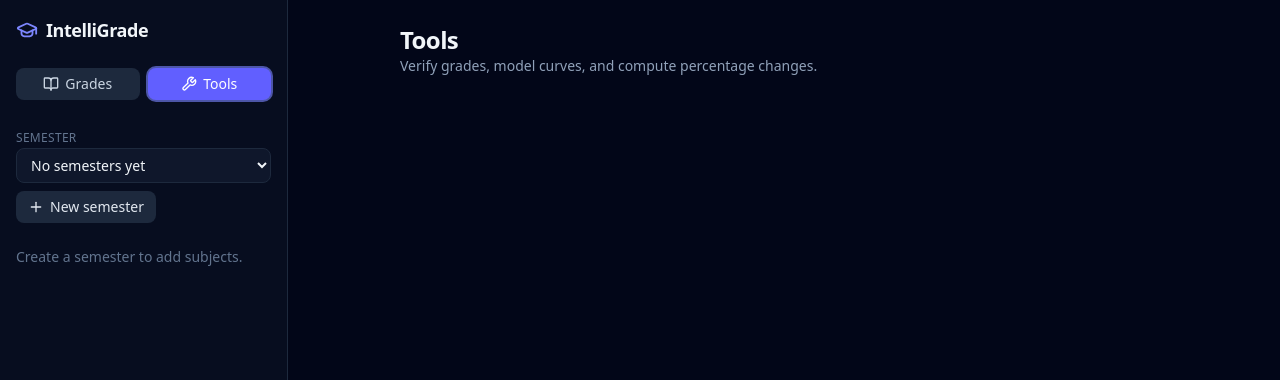
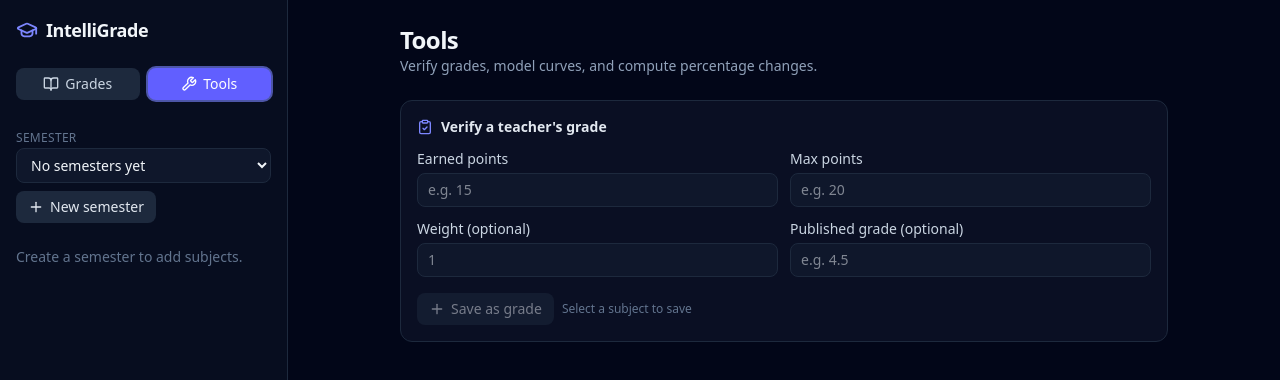
Before and after one commit to olivierluethy/IntelliGrade, a React (Vite) app: page / in a window 1280 px wide. Both pictures are taken after a click on the button "Tools". Shown: the top 380 px of the page. Built offline with nearby package versions, Linux system fonts and the light colour scheme; the HTML template or start-up script is replaced by a standard one.

Commit message:
feat(ui): add teacher-grade verification calculator

```diff
--- a/src/features/tools/ToolsPage.tsx
+++ b/src/features/tools/ToolsPage.tsx
@@ -1,6 +1,14 @@
+import { useStore } from "../../store/useStore";
+import { getScale } from "../../domain/grade-scale";
+import { VerificationCalculator } from "./VerificationCalculator";
+
 type Props = { semesterId: string | null; subjectId: string | null };
 
-export function ToolsPage(_props: Props) {
+export function ToolsPage({ semesterId, subjectId }: Props) {
+  const data = useStore((s) => s.data);
+  const semester = data.semesters.find((s) => s.id === semesterId);
+  const scale = getScale(semester?.scaleId ?? "swiss");
+
   return (
     <div className="mx-auto max-w-3xl space-y-6">
       <header>
@@ -9,7 +17,8 @@ export function ToolsPage(_props: Props) {
           Verify grades, model curves, and compute percentage changes.
         </p>
       </header>
-      {/* Calculator cards added in Tasks 6–8 */}
+      <VerificationCalculator scale={scale} semesterId={semesterId} subjectId={subjectId} />
+      {/* CurveCalculator (Task 7) and GradeChangeCalculator (Task 8) added below */}
     </div>
   );
 }
--- /dev/null
+++ b/src/features/tools/VerificationCalculator.tsx
@@ -0,0 +1,82 @@
+import { useState } from "react";
+import { verifyGrade } from "../../domain/verify";
+import type { GradeScale } from "../../domain/grade-scale";
+import { useStore } from "../../store/useStore";
+import { NumberField } from "../../components/NumberField";
+import { Card } from "../../components/Card";
+import { Button } from "../../components/Button";
+import { ClipboardCheck, Plus } from "../../components/Icon";
+
+type Props = { scale: GradeScale; semesterId: string | null; subjectId: string | null };
+
+export function VerificationCalculator({ scale, semesterId, subjectId }: Props) {
+  const addGrade = useStore((s) => s.addGrade);
+  const [earned, setEarned] = useState("");
+  const [max, setMax] = useState("");
+  const [weight, setWeight] = useState("");
+  const [published, setPublished] = useState("");
+
+  const e = parseFloat(earned);
+  const m = parseFloat(max);
+  const pub = published.trim() === "" ? undefined : parseFloat(published);
+  const valid = !Number.isNaN(e) && !Number.isNaN(m) && m > 0;
+  const result = valid
+    ? verifyGrade(e, m, scale, pub !== undefined && !Number.isNaN(pub) ? pub : undefined)
+    : null;
+  const gradeValid = result !== null && scale.clampValid(result.grade);
+  const canSave = gradeValid && semesterId !== null && subjectId !== null;
+
+  const save = () => {
+    if (!canSave || result === null || semesterId === null || subjectId === null) return;
+    const w = parseFloat(weight);
+    addGrade(semesterId, subjectId, {
+      value: result.grade,
+      weight: !Number.isNaN(w) && w > 0 ? w : 1,
+    });
+  };
+
+  return (
+    <Card>
+      <div className="mb-3 flex items-center gap-2 text-sm font-semibold text-slate-200">
+        <ClipboardCheck size={16} className="text-indigo-400" />
+        Verify a teacher's grade
+      </div>
+      <div className="grid gap-3 sm:grid-cols-2">
+        <NumberField label="Earned points" value={earned} onChange={setEarned} placeholder="e.g. 15" />
+        <NumberField label="Max points" value={max} onChange={setMax} placeholder="e.g. 20" />
+        <NumberField label="Weight (optional)" value={weight} onChange={setWeight} placeholder="1" />
+        <NumberField label="Published grade (optional)" value={published} onChange={setPublished} placeholder="e.g. 4.5" />
+      </div>
+      {result !== null && (
+        <div className="mt-4 space-y-1 text-sm">
+          <div>
+            Percentage:{" "}
+            <span className="font-semibold text-slate-200">{result.percentage.toFixed(1)}%</span>
+          </div>
+          <div>
+            Correct grade:{" "}
+            <span className={`font-semibold ${gradeValid ? scale.colorFor(result.grade) : "text-rose-400"}`}>
+              {scale.format(result.grade)}
+            </span>{" "}
+            <span className="text-slate-400">({result.isPassing ? "pass" : "fail"})</span>
+          </div>
+          {result.matchesPublished !== undefined && (
+            <div className={result.matchesPublished ? "text-emerald-400" : "text-amber-400"}>
+              {result.matchesPublished
+                ? "Matches the published grade."
+                : `Off by ${result.difference!.toFixed(2)} from the published grade.`}
+            </div>
+          )}
+        </div>
+      )}
+      <div className="mt-4 flex items-center gap-2">
+        <Button variant="ghost" disabled={!canSave} onClick={save}>
+          <Plus size={16} /> Save as grade
+        </Button>
+        {subjectId === null && (
+          <span className="text-xs text-slate-500">Select a subject to save</span>
+        )}
+      </div>
+    </Card>
+  );
+}
```
